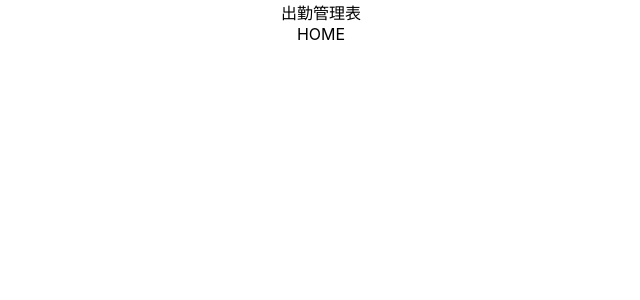
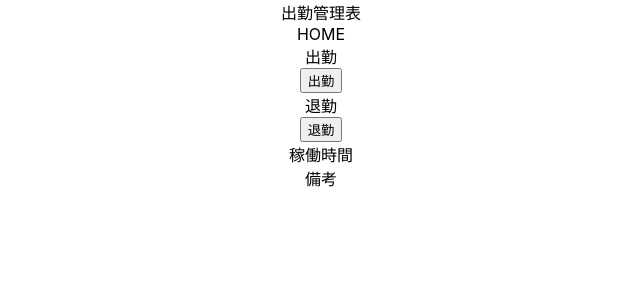
Before and after one commit to Ryota-01/attendance_app, a React (Create React App) app: page / in a window 1280 px wide. Shown: the top 300 px of the page, without its empty margins (319-959 px from the left). Built offline with nearby package versions, Linux system fonts and the light colour scheme.

Commit message:
勤怠入力画面の作成

```diff
--- a/src/App.js
+++ b/src/App.js
@@ -1,11 +1,13 @@
 import logo from './logo.svg';
 import './App.css';
 import Header from './common/Header';
+import AttendanceInput from './common/AttendanceInput';
 
 function App() {
   return (
     <div className="App">
       <Header />
+      <AttendanceInput />
     </div>
   );
 }
--- /dev/null
+++ b/src/common/AttendanceInput.js
@@ -0,0 +1,14 @@
+import React from 'react'
+
+export default function AttendanceInput() {
+  return (
+    <div>
+     <div>出勤</div>
+     <input type="button" value="出勤" />
+     <div>退勤</div>
+     <input type="button" value="退勤" />
+     <div>稼働時間</div>
+     <div>備考</div>
+    </div>
+  )
+}
```
